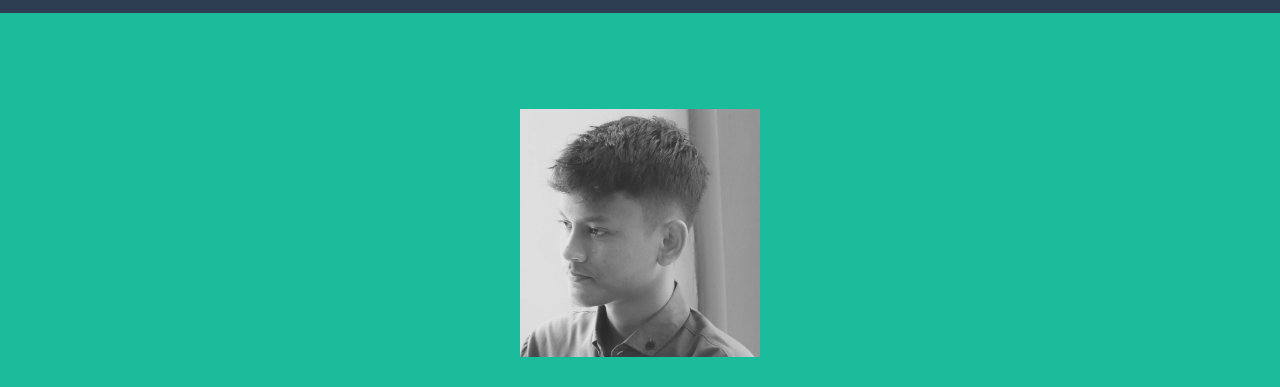
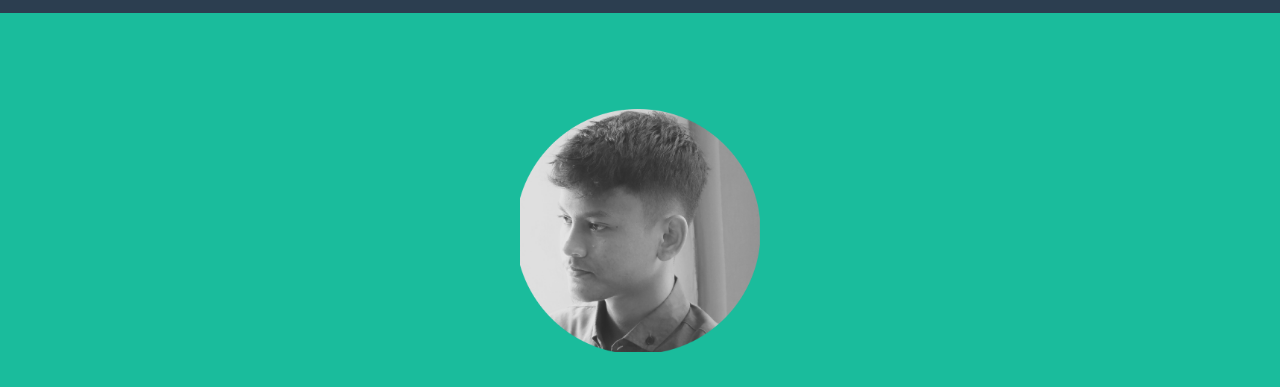
Before and after one commit to asep-saepull/asep-saepull.github.io, a plain HTML site: page index.html in a window 1280 px wide. Shown: the part 91-478 px from the top of the page. Drawn offline with nearby package versions, Linux system fonts and the light colour scheme.

Commit message:
editpoto

```diff
--- a/index.html
+++ b/index.html
@@ -38,7 +38,7 @@
         <header class="masthead bg-primary text-white text-center">
             <div class="container d-flex align-items-center flex-column">
                 <!-- Masthead Avatar Image-->
-                <img class="masthead-avatar mb-5" src="assets/img/AA.jpg" alt="..." />
+                <img class="masthead-avatar mb-5" src="assets/img/tes.png" alt="..." />
                 <!-- Masthead Heading-->
                 <h1 class="masthead-heading text-uppercase mb-0">ASEP SAEPULLOH
 				</h1>
```
